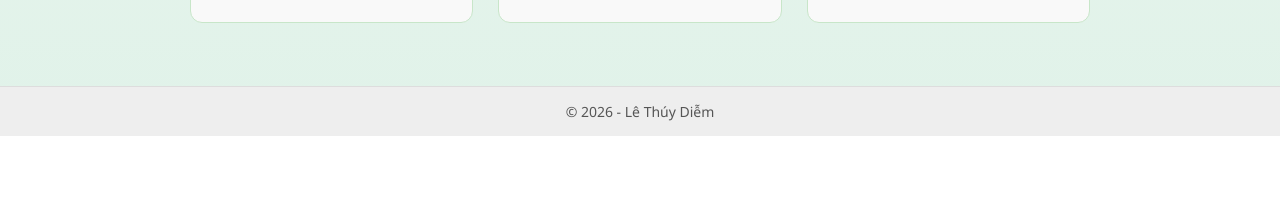
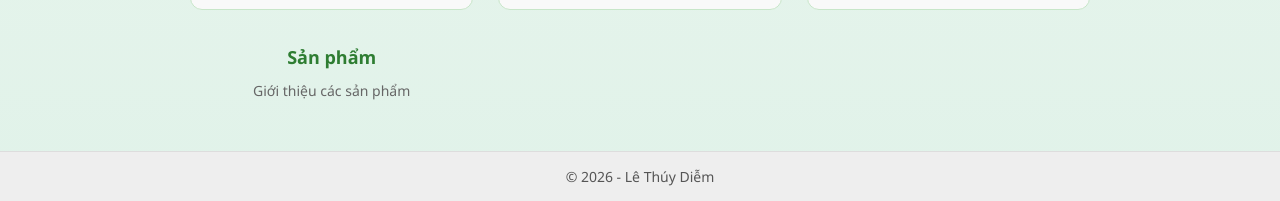
Before and after one commit to lethuydiem/my-project-da24tta-to1, a plain HTML site: page index.html in a window 1280 px wide. Shown: the part 664-865 px from the top of the page. Before the commit the page ends 800 px from the top, so only its background shows below. Drawn offline with Linux system fonts and the light colour scheme.

Commit message:
Update file index

```diff
--- a/index.html
+++ b/index.html
@@ -65,6 +65,12 @@
       <span>Nhập môn, tín chỉ và tính toán học phí</span>
     </a>
   </li>
+   <a href="html/page7.html">
+      <div class="icon"></div>
+      <strong>Sản phẩm</strong>
+      <span>Giới thiệu các sản phẩm</span>
+    </a>
+  </li>
 </ul>
   </main>
 
```
